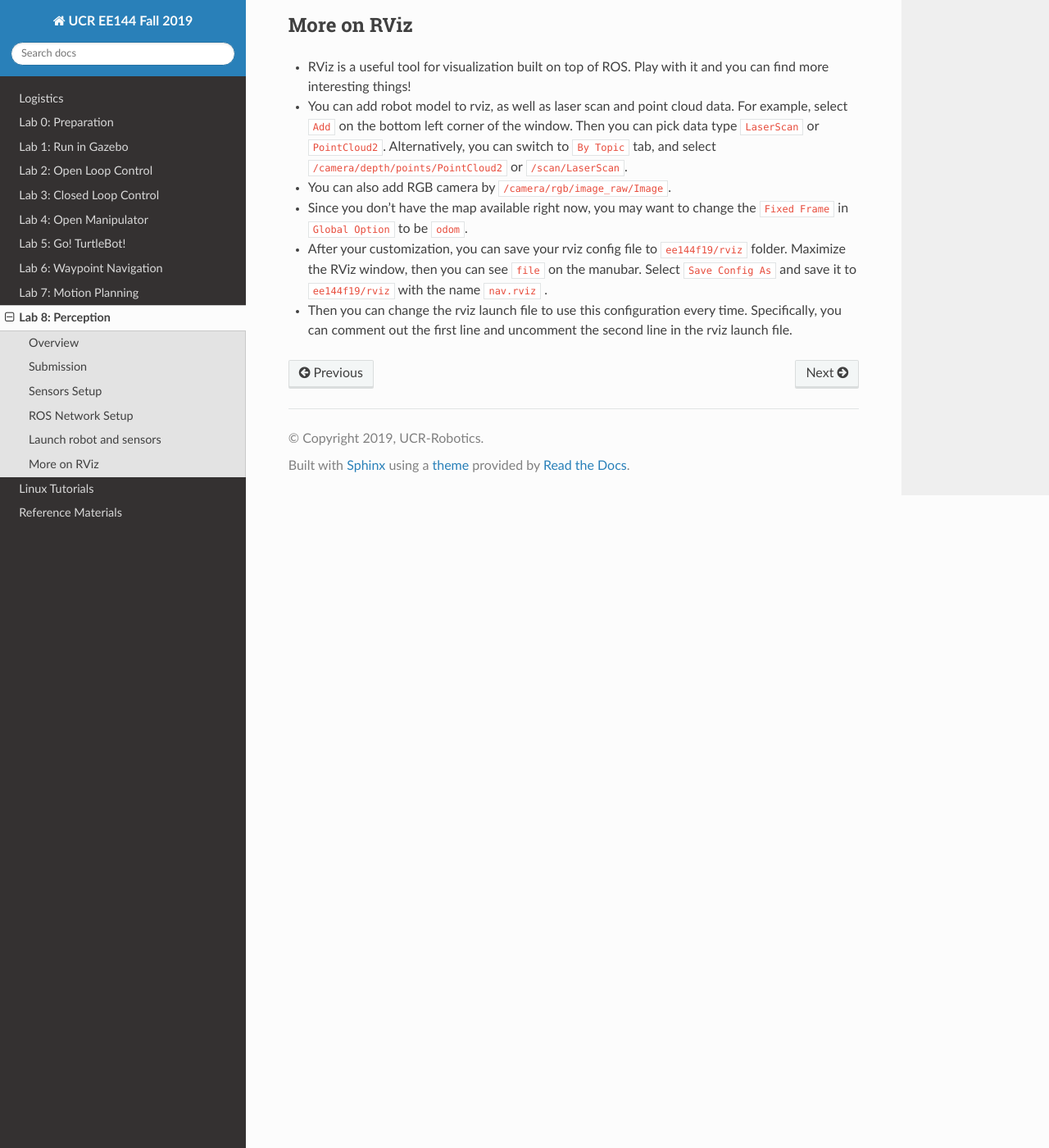
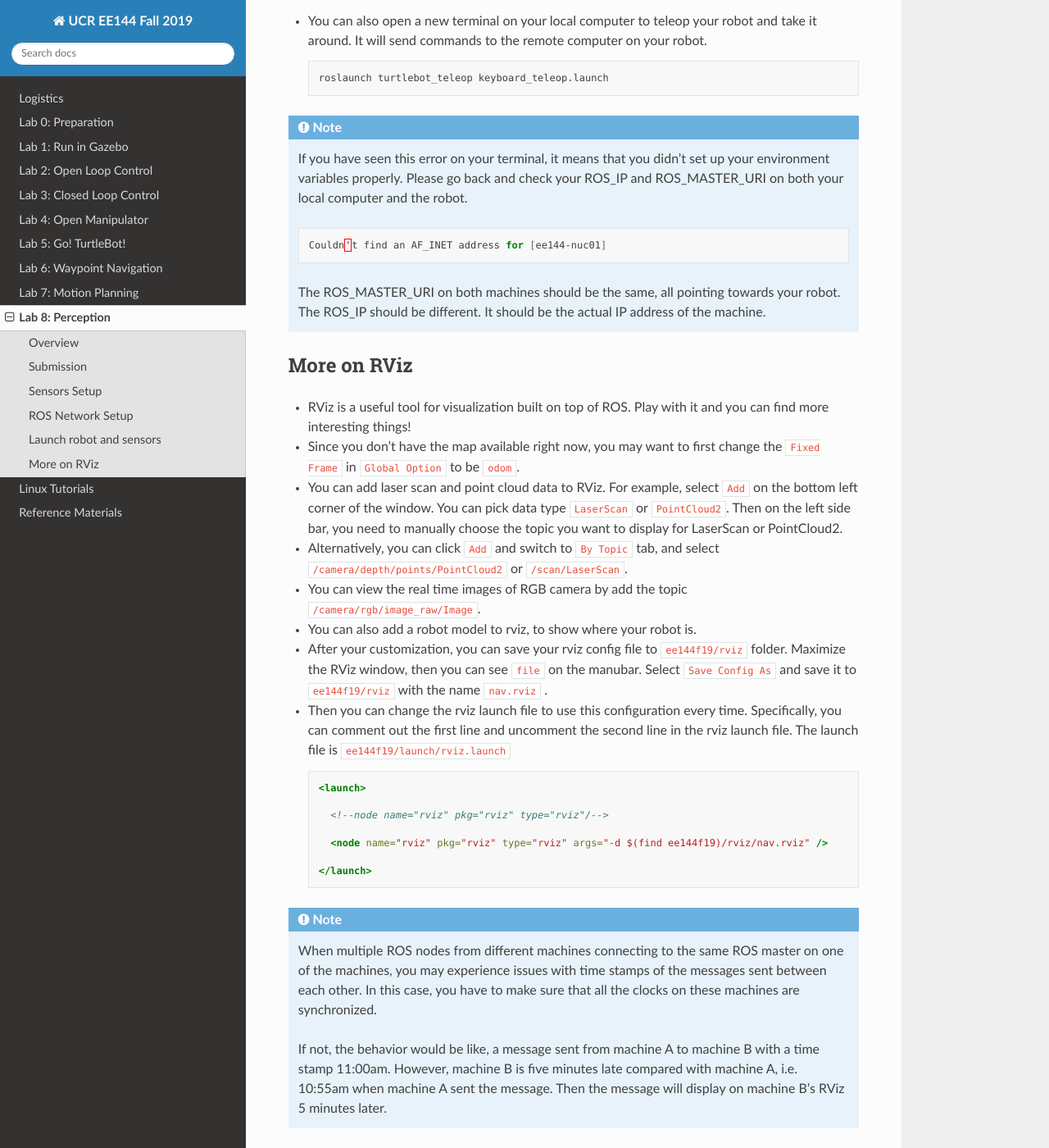
Before and after one commit to UCR-Robotics/ee144, a Sphinx documentation site: the page built from docs/lab8.rst, in a window 1280 px wide and 1400 px high, scrolled down 4854 px. Shown: the whole window at 82% size. Built offline with Sphinx 7.4.7 and the Read the Docs theme 2.0.0, drawn with Linux system fonts in a browser that asks for light colours; some of the changed text lies outside the part shown.

Commit message:
update lab8

```diff
--- a/docs/lab8.rst
+++ b/docs/lab8.rst
@@ -99,6 +98,7 @@
     cd ~/catkin_ws
     catkin_make
 
+- Then please **replug the USB cable** for Astra camera.
 
 .. note::
 
@@ -127,9 +127,8 @@
 
 - Please make sure there is one and only one line of code related
   to ``ROS_MASTER_URI`` and ``ROS_IP``, respectively, appended
-  to your ``.bashrc`` file. Otherwise you will get errors.
+  to your ``.bashrc`` file and the IPs are correct. Otherwise you will get errors.
   You may open ``.bashrc`` file by ``gedit`` and double check this.
-
 
 - Now open a new terminal and remote login to your robot with ``-X`` flag.
   You need this ``-X`` flag since you may need to open ``gedit``.
@@ -149,7 +148,7 @@
 
 - Please also make sure there is no repeated setup code in your ``.bashrc``.
 
-- Then close all the terminals.
+- Then **close all the terminals**.
 
 - With the above steps, we have basically set up an ROS environemnt
   directing all nodes on my local computer to the remote ROS master
@@ -167,6 +166,18 @@
 
     env | grep ROS
 
+.. note::
+
+  If you do not want to work with robot in this way later on
+  (e.g., just run Gazebo locally), you need to delete or comment out the last
+  two lines of code of ROS_MASTER_URI and ROS_IP in your ``.bashrc``,
+  because keeping these two lines means that you are trying to connect
+  to a ROS master on the robot.
+  When you work offline/locally, you do not have the connection to robot.
+
+  Please also remember to close all terminals and try it again with new terminals,
+  since ``.bashrc`` will only be executed for once when you open a new terminal.
+
 
 Launch robot and sensors
 ------------------------
@@ -183,13 +194,13 @@
 
 - Copy and paste the following code, save and close it.
 
-  .. code:: html
+  .. code:: xml
 
     <launch>
 
-    <node name="rviz" pkg="rviz" type="rviz"/>
+      <node name="rviz" pkg="rviz" type="rviz"/>
 
-    <!--node name="rviz" pkg="rviz" type="rviz" args="-d $(find ee144f19)/rviz/nav.rviz" /-->
+      <!--node name="rviz" pkg="rviz" type="rviz" args="-d $(find ee144f19)/rviz/nav.rviz" /-->
 
     </launch>
 
@@ -204,21 +215,21 @@
 
 - Copy and paste the following code, save and close it.
 
-  .. code:: html
+  .. code:: xml
 
     <launch>
 
-    <include file="$(find turtlebot_bringup)/launch/minimal.launch" />
+      <include file="$(find turtlebot_bringup)/launch/minimal.launch" />
 
-    <include file="$(find rplidar_ros)/launch/rplidar.launch" />
+      <include file="$(find rplidar_ros)/launch/rplidar.launch" />
 
-    <include file="$(find astra_camera)/launch/astrapro.launch" />
+      <include file="$(find astra_camera)/launch/astrapro.launch" />
 
-    <node pkg="tf" type="static_transform_publisher" name="footprint_to_base" args="0 0 0 0 0 0 base_footprint base_link 100" />
+      <node pkg="tf" type="static_transform_publisher" name="footprint_to_base" args="0 0 0 0 0 0 base_footprint base_link 100" />
 
-    <node pkg="tf" type="static_transform_publisher" name="base_to_laser" args="0 0 0.2 0 0 0 base_link laser 100" />
+      <node pkg="tf" type="static_transform_publisher" name="base_to_laser" args="0 0 0.2 0 0 0 base_link laser 100" />
 
-    <node pkg="tf" type="static_transform_publisher" name="base_to_camera" args="0 0 0.3 0 0 0 base_link camera_link 100" />
+      <node pkg="tf" type="static_transform_publisher" name="base_to_camera" args="0 0 0.3 0 0 0 base_link camera_link 100" />
 
     </launch>
 
@@ -237,7 +248,7 @@
     cd ~/catkin_ws
     catkin_make
 
-- Finally, launch sensors on your robot.
+- Finally, launch robot base and sensors on your robot.
   (This should be done on your robot, after SSH.)
 
   .. code:: bash
@@ -248,7 +259,8 @@
 
   Sometimes ROS cannot find the new copied package.
   If you cannot auto-complete the above command,
-  you can ask ROS to search new packages again in existing workspace.
+  you can ask ROS to search new packages again in existing workspace
+  by the following command.
 
   .. code:: bash
 
@@ -281,6 +293,9 @@
 
     Couldn't find an AF_INET address for [ee144-nuc01]
 
+  The ROS_MASTER_URI on both machines should be the same, all pointing towards your robot.
+  The ROS_IP should be different. It should be the actual IP address of the machine.
+
 
 More on RViz
 ------------
@@ -288,16 +303,21 @@
 - RViz is a useful tool for visualization built on top of ROS.
   Play with it and you can find more interesting things!
 
-- You can add robot model to rviz, as well as laser scan and point cloud data.
+- Since you don't have the map available right now, you may want to first change
+  the ``Fixed Frame`` in ``Global Option`` to be ``odom``.
+
+- You can add laser scan and point cloud data to RViz.
   For example, select ``Add`` on the bottom left corner of the window.
-  Then you can pick data type ``LaserScan`` or ``PointCloud2``.
-  Alternatively, you can switch to ``By Topic`` tab, and select ``/camera/depth/points/PointCloud2``
-  or ``/scan/LaserScan``.
+  You can pick data type ``LaserScan`` or ``PointCloud2``.
+  Then on the left side bar, you need to manually choose the topic you want to display
+  for LaserScan or PointCloud2.
 
-- You can also add RGB camera by ``/camera/rgb/image_raw/Image``.
+- Alternatively, you can click ``Add`` and switch to ``By Topic`` tab,
+  and select ``/camera/depth/points/PointCloud2`` or ``/scan/LaserScan``.
 
-- Since you don't have the map available right now, you may want to change
-  the ``Fixed Frame`` in ``Global Option`` to be ``odom``.
+- You can view the real time images of RGB camera by add the topic ``/camera/rgb/image_raw/Image``.
+
+- You can also add a robot model to rviz, to show where your robot is.
 
 - After your customization, you can save your rviz config file to ``ee144f19/rviz``
   folder. Maximize the RViz window, then you can see ``file`` on the manubar.
@@ -305,4 +325,25 @@
 
 - Then you can change the rviz launch file to use this configuration every time.
   Specifically, you can comment out the first line and uncomment the second line
-  in the rviz launch file.
+  in the rviz launch file. The launch file is ``ee144f19/launch/rviz.launch``
+
+  .. code:: xml
+
+    <launch>
+
+      <!--node name="rviz" pkg="rviz" type="rviz"/-->
+
+      <node name="rviz" pkg="rviz" type="rviz" args="-d $(find ee144f19)/rviz/nav.rviz" />
+
+    </launch>
+
+
+.. note::
+
+  When multiple ROS nodes from different machines connecting to the same ROS master
+  on one of the machines, you may experience issues with time stamps of the messages sent between each other.
+  In this case, you have to make sure that all the clocks on these machines are synchronized.
+
+  If not, the behavior would be like, a message sent from machine A to machine B with a time stamp
+  11:00am. However, machine B is five minutes late compared with machine A, i.e. 10:55am when machine A sent the message.
+  Then the message will display on machine B's RViz 5 minutes later.
```
Also changed, not shown: other parts of docs/lab8.rst (+0 -1 lines), docs/reference.rst (+9 -0 lines).
